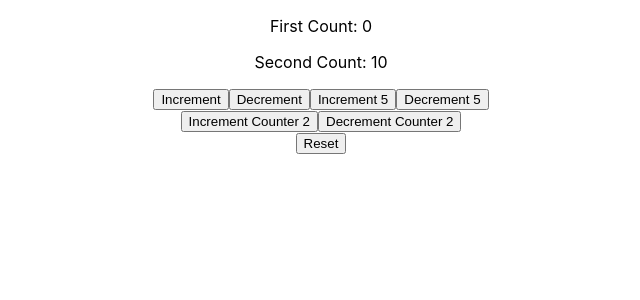
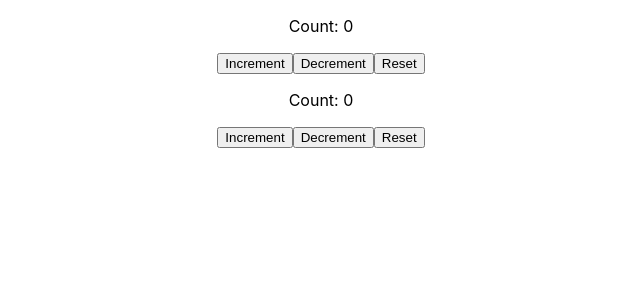
Before and after one commit to bag3557/react-hooks, a React (Create React App) app: page / in a window 1280 px wide. Shown: the top 300 px of the page, without its empty margins (319-959 px from the left). Built offline with nearby package versions, Linux system fonts and the light colour scheme.

Commit message:
useReducer- multiple useReducer in a component

```diff
--- a/src/App.js
+++ b/src/App.js
@@ -27,7 +27,8 @@
 // export const ChannelContext = React.createContext();
 
 // import CounterOne from "./components/CounterOne";
-import CounterTwo from "./components/CounterTwo";
+// import CounterTwo from "./components/CounterTwo";
+import CounterThree from "./components/CounterThree";
 function App() {
   return (
     <div className="App">
@@ -52,7 +53,8 @@
         </ChannelContext.Provider>
       </UserContext.Provider> */}
       {/* <CounterOne /> */}
-      <CounterTwo />
+      {/* <CounterTwo /> */}
+      <CounterThree />
     </div>
   );
 }
--- /dev/null
+++ b/src/components/CounterThree.js
@@ -0,0 +1,37 @@
+import React, { useReducer } from "react";
+
+const initialState = 0;
+
+const reducer = (state, action) => {
+  switch (action) {
+    case "increment":
+      return state + 1;
+    case "decrement":
+      return state - 1;
+    case "reset":
+      return initialState;
+    default:
+      return state;
+  }
+};
+const CounterThree = () => {
+  const [count, dispatch] = useReducer(reducer, initialState);
+  const [countTwo, dispatchTwo] = useReducer(reducer, initialState);
+  return (
+    <div>
+      <p>Count: {count}</p>
+      <button onClick={() => dispatch("increment")}>Increment</button>
+      <button onClick={() => dispatch("decrement")}>Decrement</button>
+      <button onClick={() => dispatch("reset")}>Reset</button>
+
+      <div>
+        <p>Count: {countTwo}</p>
+        <button onClick={() => dispatchTwo("increment")}>Increment</button>
+        <button onClick={() => dispatchTwo("decrement")}>Decrement</button>
+        <button onClick={() => dispatchTwo("reset")}>Reset</button>
+      </div>
+    </div>
+  );
+};
+
+export default CounterThree;
```
